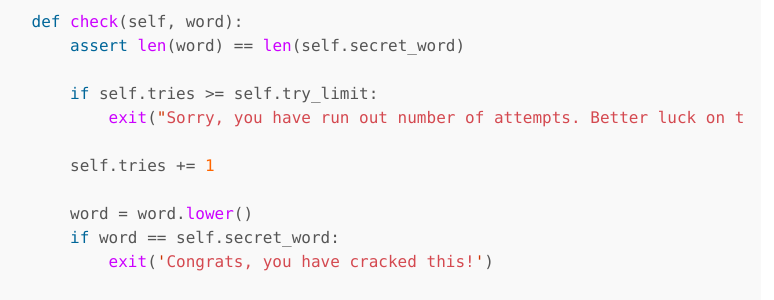
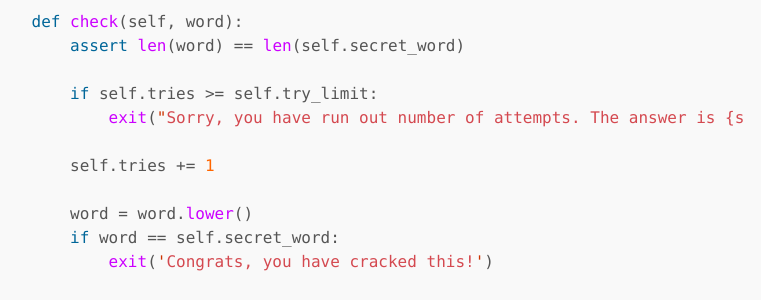
Before and after one commit to yuexiaofeng/yuexiaofeng.github.io, a Jekyll site: the page built from _posts/2022-02-06-wordle.md, in a window 1280 px wide and 900 px high, scrolled down 2163 px. Shown: the part 152-452 px from the top of the window, without its empty margins (279-1053 px from the left). Built offline with Jekyll 4.4.1, drawn with Linux system fonts in a browser that asks for light colours.

Commit message:
updated exit msg for limit exceeded

```diff
--- a/_posts/2022-02-06-wordle.md
+++ b/_posts/2022-02-06-wordle.md
@@ -91,7 +91,7 @@ class Wordle:
         assert len(word) == len(self.secret_word)
 
         if self.tries >= self.try_limit:
-            exit("Sorry, you have run out number of attempts. Better luck on the next Wordle!")
+            exit("Sorry, you have run out number of attempts. The answer is {self.secret_word}. Better luck on the next Wordle!")
 
         self.tries += 1
 
```
